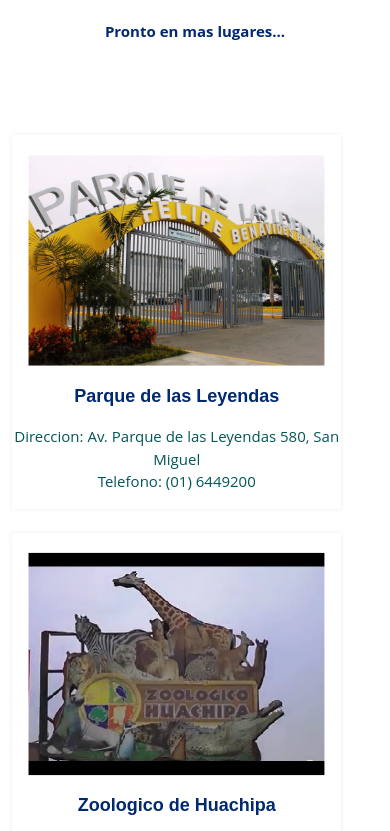
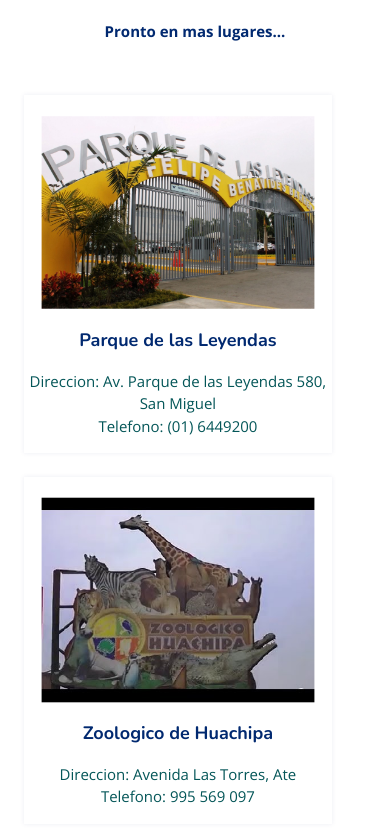
Before and after one commit to Ivanovich0705/IHC-LandingPage, a plain HTML site: page public/places.html in a window 390 px wide. Shown: the part 159-990 px from the top of the page. Drawn offline with nearby package versions, Linux system fonts and the light colour scheme.

```diff
--- a/public/places.html
+++ b/public/places.html
@@ -6,14 +6,23 @@
     <meta name="viewport" content="width=device-width, initial-scale=1.0">
     <!-- Google Fonts -->
     <title>PARK</title>
-  <!-- CSS only -->
+  <!-- Favicons -->
   <link href="assets/img/park_logo.png" rel="icon">
+  <link href="assets/img/apple-touch-icon.png" rel="apple-touch-icon">
+  <link href="https://cdn.jsdelivr.net/npm/bootstrap@5.2.0-beta1/dist/css/bootstrap.min.css" rel="stylesheet" integrity="sha384-0evHe/X+R7YkIZDRvuzKMRqM+OrBnVFBL6DOitfPri4tjfHxaWutUpFmBp4vmVor" crossorigin="anonymous">
   <script src="https://kit.fontawesome.com/3ce4ed202f.js" crossorigin="anonymous"></script>
-  <!-- CSS only -->
-    <link href="https://cdn.jsdelivr.net/npm/bootstrap@5.2.0-beta1/dist/css/bootstrap.min.css" rel="stylesheet" integrity="sha384-0evHe/X+R7YkIZDRvuzKMRqM+OrBnVFBL6DOitfPri4tjfHxaWutUpFmBp4vmVor" crossorigin="anonymous">
-    <link href="https://unpkg.com/aos@2.3.1/dist/aos.css" rel="stylesheet">
+  <!-- Google Fonts -->
+  <link href="https://fonts.googleapis.com/css?family=Open+Sans:300,300i,400,400i,600,600i,700,700i|Nunito:300,300i,400,400i,600,600i,700,700i|Poppins:300,300i,400,400i,500,500i,600,600i,700,700i" rel="stylesheet">
+  <!-- Vendor CSS Files -->
+  <link href="assets/vendor/aos/aos.css" rel="stylesheet">
+  <link href="assets/vendor/bootstrap/css/bootstrap.min.css" rel="stylesheet">
+  <link href="assets/vendor/bootstrap-icons/bootstrap-icons.css" rel="stylesheet">
+  <link href="assets/vendor/glightbox/css/glightbox.min.css" rel="stylesheet">
+  <link href="assets/vendor/remixicon/remixicon.css" rel="stylesheet">
+  <link href="assets/vendor/swiper/swiper-bundle.min.css" rel="stylesheet">
+
+  <!-- Template Main CSS File -->
   <link href="assets/css/style.css" rel="stylesheet">
-    <title>Document</title>
 </head>
 
     <body>
@@ -53,7 +62,7 @@
             <br>
             <p class="second-p">Pronto en mas lugares...</p>
           </header>
-          <div class="row row-3-only justify-content-between mt-5">
+          <div class="row row-3-only justify-content-between mt-2">
 
             <div class="col-lg-4" data-aos="fade-up" data-aos-delay="200">
               <div class="box">
```
Also changed, not shown: index.html (+0 -7 lines), public/features.html (+17 -6 lines), public/testimonio.html (+17 -6 lines), public/us.html (+16 -5 lines).
